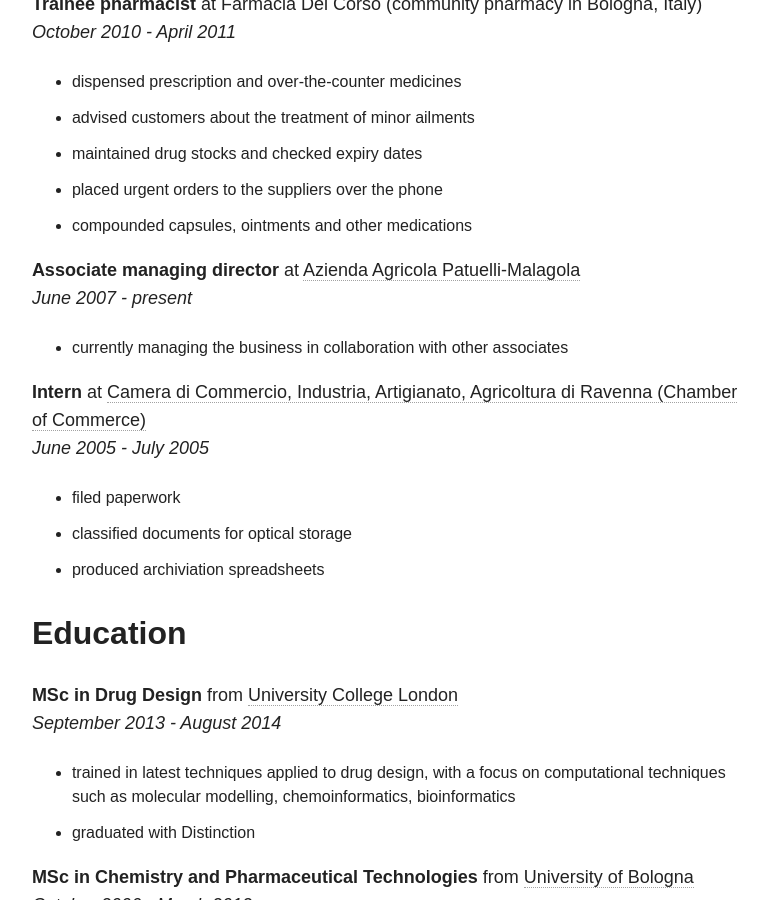
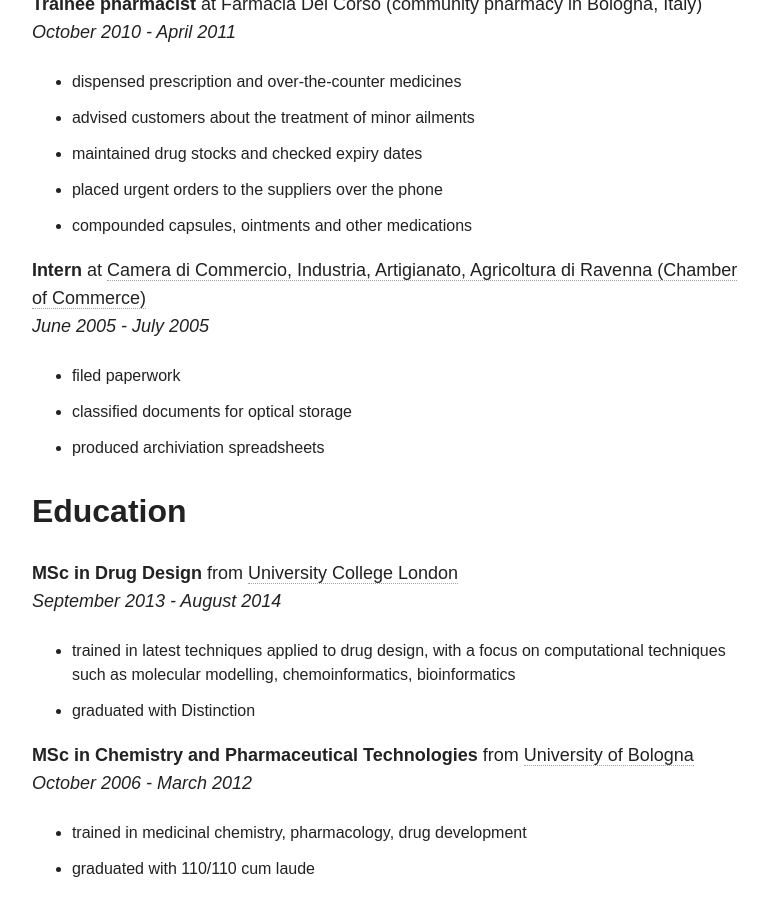
Before and after one commit to sandygiuliani/sandygiuliani.github.io, a Jekyll site: the page built from cv/index.md, in a window 1280 px wide and 900 px high, scrolled down 2198 px. Shown: the whole window, without its empty margins (254-1022 px from the left). Built offline with Jekyll 4.4.1, drawn with Linux system fonts in a browser that asks for light colours; nearby versions of some CDN libraries; some of the changed lines change nothing that is shown.

Commit message:
Update index.md

```diff
--- a/cv/index.md
+++ b/cv/index.md
@@ -12,22 +12,22 @@
 
 ## Work & Research Experience
 
-**Managing Director, Imprenditore Agricolo Professionale** at [Società Agricola Patuelli Malagola di Giuliani Sandra S.S.](www.aapatuellimalagola.com)
+**Managing Director, Imprenditore Agricolo Professionale** at [Società Agricola Patuelli Malagola di Giuliani Sandra S.S.](http://www.aapatuellimalagola.com)
 *June 2007 - ongoing*
 
 
-**Scientist, Chief Technical Officer Tech Incubation Lab** at [AstraZeneca](www.astrazeneca.co.uk)
+**Scientist, Chief Technical Officer Tech Incubation Lab** at [AstraZeneca](htttp://www.astrazeneca.co.uk)
 *February 2016 - September 2016*
 
 * scouted new technologies to be translated into employee- or patient-facing solutions
 
-**Scientist, Intelligent Pharmaceuticals** at [AstraZeneca](www.astrazeneca.co.uk)
+**Scientist, Intelligent Pharmaceuticals** at [AstraZeneca](htttp://www.astrazeneca.co.uk)
 *June 2015 - January 2016*
 
 * managed the development and roll out of mobile health devices and apps for the respiratory portfolio
 
 
-**Scientist, Early Product Development** at [AstraZeneca](www.astrazeneca.co.uk)
+**Scientist, Early Product Development** at [AstraZeneca](htttp://www.astrazeneca.co.uk)
 *September 2014 - May 2015*
 
 * developed of a predictive tool for formulation science in VB.NET
@@ -43,7 +43,7 @@
 * source deposited on [GitHub repository](https://github.com/sandygiuliani/drug_repo)
 
 
-**Computational Chemist** at [Eli Lilly and Company](www.lilly.co.uk)
+**Computational Chemist** at [Eli Lilly and Company](htttp://www.lilly.co.uk)
 *February 2012 - May 2013*
 
 * developed structure-based molecular models to target a ionotropic receptor
@@ -51,7 +51,7 @@
 * built workflow to compare molecular modelling results and biological assay data
 
 
-**Biologist** at [Eli Lilly and Company](www.lilly.co.uk)
+**Biologist** at [Eli Lilly and Company](htttp://www.lilly.co.uk)
 *September 2012 - May 2013*
 
 * developed an optimised protocol for coating multielectrode arrays (MEAs)
@@ -79,12 +79,6 @@
 * compounded capsules, ointments and other medications
 
 
-**Associate managing director** at [Azienda Agricola Patuelli-Malagola](http://www.aapatuellimalagola.com/)
-*June 2007 - present*
-
-* currently managing the business in collaboration with other associates
-
-
 **Intern** at [Camera di Commercio, Industria, Artigianato, Agricoltura di Ravenna (Chamber of Commerce)](http://www.ra.camcom.gov.it/)
 *June 2005 - July 2005*
 
@@ -97,14 +91,14 @@
 
 ## Education
 
-**MSc in Drug Design** from [University College London](www.ucl.ac.uk)
+**MSc in Drug Design** from [University College London](htttp://www.ucl.ac.uk)
 *September 2013 - August 2014*
 
 * trained in latest techniques applied to drug design, with a focus on computational techniques such as molecular modelling, chemoinformatics, bioinformatics
 * graduated with Distinction
 
 
-**MSc in Chemistry and Pharmaceutical Technologies** from [University of Bologna](www.unibo.it)
+**MSc in Chemistry and Pharmaceutical Technologies** from [University of Bologna](htttp://www.unibo.it)
 *October 2006 - March 2012*
 
 * trained in medicinal chemistry, pharmacology, drug development
@@ -142,6 +136,6 @@
 * **First place winner of a Leonardo da Vinci grant** - granted via the [UnipharmaGraduates](http://www.unipharmagraduates.it/) programme, by Sapienza University of Rome and Noopolis foundation, 2012
 
 
-* **First place winner of a 'Thesis abroad' bursary** to support the research project at the Monash Institute of Pharmaceutical Sciences - granted by the Faculty of Pharmacy, [University of Bologna](www.unibo.it)
+* **First place winner of a 'Thesis abroad' bursary** to support the research project at the Monash Institute of Pharmaceutical Sciences - granted by the Faculty of Pharmacy, [University of Bologna](htttp://www.unibo.it)
 
-* **First place winner of an 'Overseas' scholarship** to spend one semester at the Faculty of Pharmacy and Pharmaceutical Sciences at Monash University - granted by the [University of Bologna](www.unibo.it)
+* **First place winner of an 'Overseas' scholarship** to spend one semester at the Faculty of Pharmacy and Pharmaceutical Sciences at Monash University - granted by the [University of Bologna](htttp://www.unibo.it)
```
